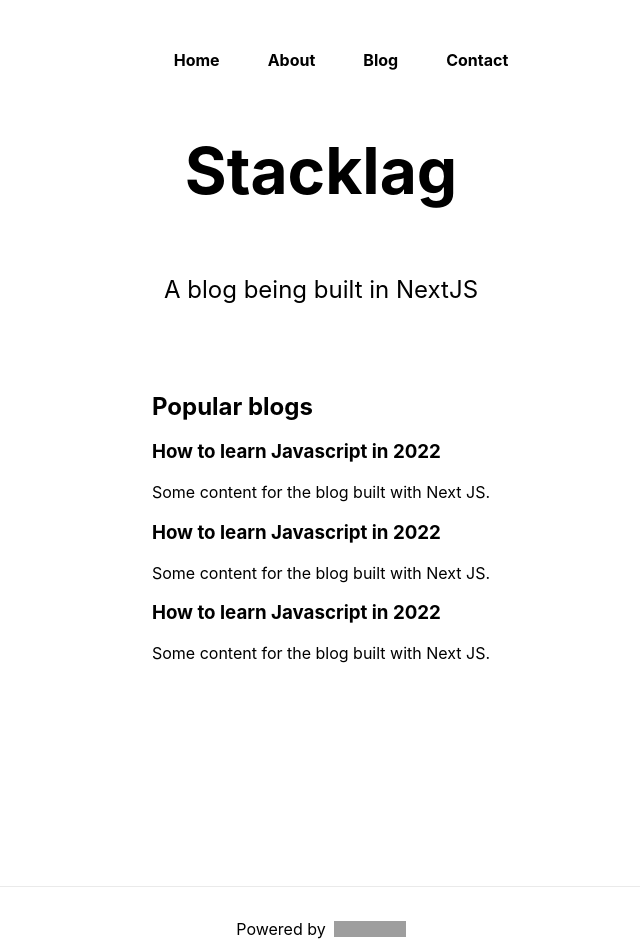
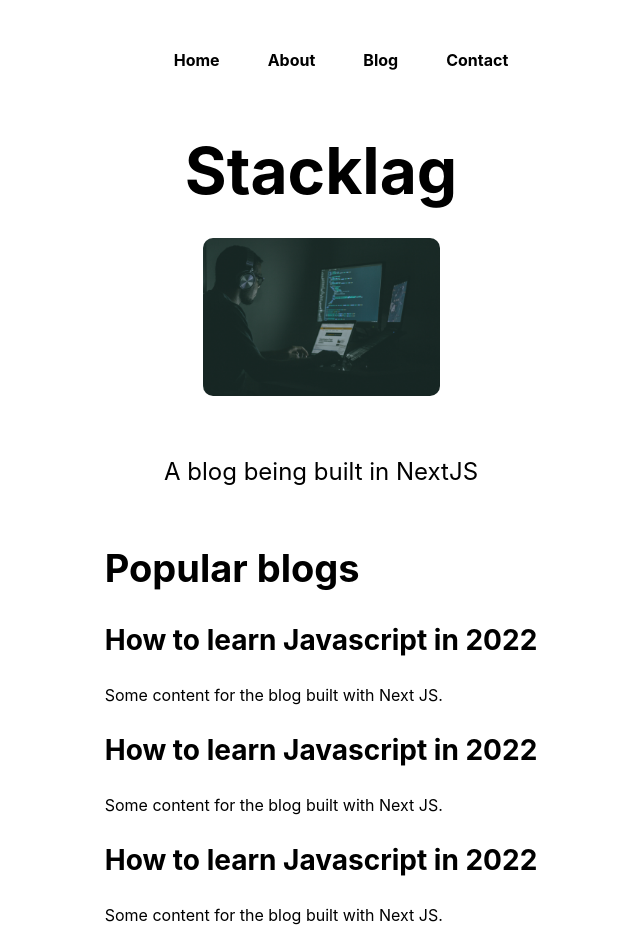
Before and after one commit to sayedsaddam/next-blog, a Next.js app: page / in a window 1280 px wide. Shown: the top 952 px of the page, without its empty margins (319-959 px from the left). Built offline with nearby package versions, Linux system fonts and the light colour scheme; grey boxes are pictures that could not be loaded.

Commit message:
updated 5 files, added image on to the blog homepage, created a navbar component inside the components folder, added styles to pages and headings, paragarphs and other tags.:

```diff
--- /dev/null
+++ b/components/navbar.js
@@ -0,0 +1,18 @@
+import React from 'react'
+import Link from 'next/link';
+import styles from '../styles/Home.module.css'
+
+const Navbar = () => {
+  return (
+   <nav className={styles.mainnav}>
+      <ul>
+         <Link href="/" passHref><li>Home</li></Link>
+         <Link href="/about" passHref><li>About</li></Link>
+         <Link href="/blog" passHref><li>Blog</li></Link>
+         <Link href="/contact" passHref><li>Contact</li></Link>
+      </ul>
+   </nav>
+  )
+}
+
+export default Navbar;
--- a/pages/index.js
+++ b/pages/index.js
@@ -1,31 +1,38 @@
 import Head from 'next/head'
 import Image from 'next/image'
-import Link from 'next/link'
 import styles from '../styles/Home.module.css'
+import Navbar from '../components/navbar'
 
 export default function Home() {
   return (
     <div className={styles.container}>
+      <style jsx>
+        {`
+          h2{
+            font-size: 38px;
+          }
+          h3{
+            font-size: 28px;
+          }
+          ul li{
+            cursor: pointer;
+          }
+        `}
+      </style>
       <Head>
         <title>Next JS blog</title>
         <meta name="description" content="Generated by create next app" />
         <meta name='keywords' content='nextjsblog, blog by saddam, build with next, next, nextjs, next framework' />
         <link rel="icon" href="/favicon.ico" />
       </Head>
-      {/* <Script src='custom.js' strategy='lazyOnload'></Script> */}
-      <nav className={styles.mainnav}>
-        <ul>
-          <Link href="/" passHref><li><a href="">Home</a></li></Link>
-          <Link href="/about" passHref><li><a href="">About</a></li></Link>
-          <Link href="/blog" passHref><li><a href="">Blog</a></li></Link>
-          <Link href="/contact" passHref><li><a href="">Contact</a></li></Link>
-        </ul>
-      </nav>
+      <Navbar />
       <main className={styles.main}>
         <h1 className={styles.title}>
-          <span className="mySpan dummy">Stacklag</span>
+          Stacklag
         </h1>
-
+        <div className={styles.imagewrap}>
+          <Image className={styles.myImage} src="/homepage.jfif" width={237} height={158} />
+        </div>
         <p className={styles.description}>
           A blog being built in NextJS
         </p>
@@ -46,19 +53,6 @@ export default function Home() {
           </div>
         </div>
       </main>
-
-      <footer className={styles.footer}>
-        <a
-          href="https://vercel.com?utm_source=create-next-app&utm_medium=default-template&utm_campaign=create-next-app"
-          target="_blank"
-          rel="noopener noreferrer"
-        >
-          Powered by{' '}
-          <span className={styles.logo}>
-            <Image src="/vercel.svg" alt="Vercel Logo" width={72} height={16} />
-          </span>
-        </a>
-      </footer>
     </div>
   )
 }
--- a/styles/Home.module.css
+++ b/styles/Home.module.css
@@ -52,7 +52,7 @@
 }
 
 .description {
-  margin: 4rem 0;
+  /* margin: 4rem 0; */
   line-height: 1.5;
   font-size: 1.5rem;
 }
@@ -140,3 +140,9 @@
   list-style: none;
   font-weight: bold;
 }
+.myImage{
+  border-radius: 10px;
+}
+.imagewrap{
+  padding: 30px 0px;
+}
```
Also changed, not shown: public/homepage.jfif (renamed from public/homepage.jfif.jpg).
